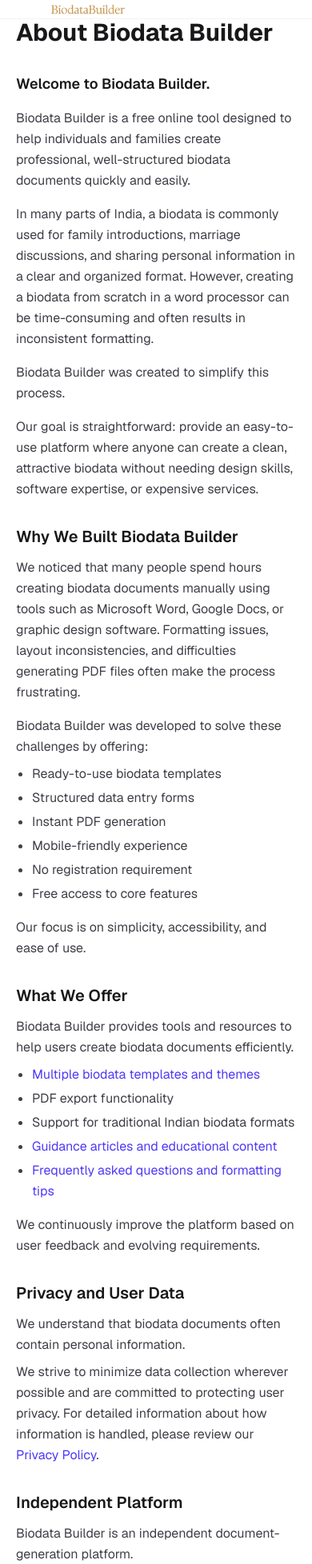
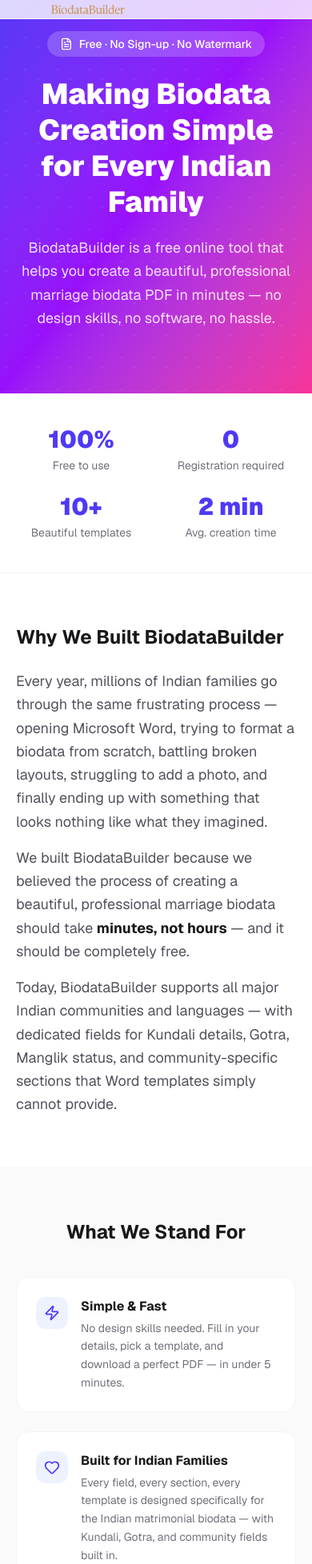
Before and after one commit to biodatabuilderapp-rajank/biodata, a Next.js app: page /about-us in a window 390 px wide. Shown: the part 41-1997 px from the top of the page at 80% size. Built offline with nearby package versions, Linux system fonts and the light colour scheme.

Commit message:
Design: Redesign About Us and Contact Us with premium visual layout

```diff
--- a/src/app/about-us/page.tsx
+++ b/src/app/about-us/page.tsx
@@ -1,98 +1,165 @@
 import Link from "next/link";
 import SiteNav from "@/components/SiteNav";
 import SiteFooter from "@/components/SiteFooter";
+import { FileText, Heart, Zap, Shield, Users, MoveRight } from "lucide-react";
 import type { Metadata } from "next";
 
 export const metadata: Metadata = {
   title: "About Us — BiodataBuilder.in",
-    description: "Learn more about Biodata Builder, a free online tool designed to help individuals and families create professional biodata documents quickly and easily.",
+  description: "Learn more about BiodataBuilder — a free online tool designed to help Indian families create beautiful, professional marriage biodata PDFs in minutes.",
   alternates: { canonical: "https://biodatabuilder.in/about-us" },
   openGraph: {
     title: "About Us — BiodataBuilder.in",
-    description: "Learn more about Biodata Builder, a free online tool designed to help individuals and families create professional biodata documents quickly and easily.",
+    description: "Learn more about BiodataBuilder — a free online tool for creating beautiful marriage biodata PDFs in minutes.",
     url: "https://biodatabuilder.in/about-us",
   },
 };
+
+const stats = [
+  { value: "100%", label: "Free to use" },
+  { value: "0", label: "Registration required" },
+  { value: "10+", label: "Beautiful templates" },
+  { value: "2 min", label: "Avg. creation time" },
+];
+
+const values = [
+  {
+    icon: Zap,
+    title: "Simple & Fast",
+    desc: "No design skills needed. Fill in your details, pick a template, and download a perfect PDF — in under 5 minutes.",
+  },
+  {
+    icon: Heart,
+    title: "Built for Indian Families",
+    desc: "Every field, every section, every template is designed specifically for the Indian matrimonial biodata — with Kundali, Gotra, and community fields built in.",
+  },
+  {
+    icon: Shield,
+    title: "Private by Design",
+    desc: "We don't store your personal data on our servers. Your biodata is generated in your browser and downloaded directly to your device.",
+  },
+  {
+    icon: Users,
+    title: "For Everyone",
+    desc: "Whether your family is Hindu, Muslim, Christian, Jain — whether you speak Hindi, Marathi, Gujarati, Tamil or Telugu — BiodataBuilder is made for you.",
+  },
+];
 
 export default function AboutUs() {
   return (
     <div className="min-h-screen bg-white dark:bg-zinc-950 font-sans">
       <SiteNav />
 
-            <main className="max-w-3xl mx-auto px-5 py-16">
-                <h1 className="text-3xl font-bold text-zinc-900 dark:text-white mb-8">About Biodata Builder</h1>
-
-                <div className="prose prose-zinc dark:prose-invert max-w-none space-y-8 text-zinc-700 dark:text-zinc-300 leading-relaxed">
-                    <section>
-                        <p className="font-semibold text-lg text-zinc-900 dark:text-white mb-4">Welcome to Biodata Builder.</p>
-                        <p>Biodata Builder is a free online tool designed to help individuals and families create professional, well-structured biodata documents quickly and easily.</p>
-                        <p className="mt-4">In many parts of India, a biodata is commonly used for family introductions, marriage discussions, and sharing personal information in a clear and organized format. However, creating a biodata from scratch in a word processor can be time-consuming and often results in inconsistent formatting.</p>
-                        <p className="mt-4">Biodata Builder was created to simplify this process.</p>
-                        <p className="mt-4">Our goal is straightforward: provide an easy-to-use platform where anyone can create a clean, attractive biodata without needing design skills, software expertise, or expensive services.</p>
+      <main>
+        {/* HERO */}
+        <section className="relative bg-gradient-to-br from-indigo-600 via-purple-600 to-pink-500 text-white py-20 px-5 overflow-hidden">
+          <div className="absolute inset-0 opacity-10 pointer-events-none" style={{ backgroundImage: "radial-gradient(circle at 20% 50%, white 1px, transparent 1px), radial-gradient(circle at 80% 20%, white 1px, transparent 1px)", backgroundSize: "40px 40px" }} />
+          <div className="max-w-3xl mx-auto text-center relative">
+            <div className="inline-flex items-center gap-2 bg-white/20 backdrop-blur px-4 py-1.5 rounded-full text-sm font-medium mb-6">
+              <FileText className="w-4 h-4" /> Free · No Sign-up · No Watermark
+            </div>
+            <h1 className="text-4xl sm:text-5xl font-black mb-5 leading-tight">
+              Making Biodata Creation Simple<br />for Every Indian Family
+            </h1>
+            <p className="text-lg sm:text-xl text-white/85 leading-relaxed max-w-2xl mx-auto">
+              BiodataBuilder is a free online tool that helps you create a beautiful, professional marriage biodata PDF in minutes — no design skills, no software, no hassle.
+            </p>
+          </div>
         </section>
 
-                    <section>
-                        <h2 className="text-xl font-semibold text-zinc-900 dark:text-white mb-3">Why We Built Biodata Builder</h2>
-                        <p>We noticed that many people spend hours creating biodata documents manually using tools such as Microsoft Word, Google Docs, or graphic design software. Formatting issues, layout inconsistencies, and difficulties generating PDF files often make the process frustrating.</p>
-                        <p className="mt-4">Biodata Builder was developed to solve these challenges by offering:</p>
-                        <ul className="list-disc pl-5 mt-2 space-y-1">
-                            <li>Ready-to-use biodata templates</li>
-                            <li>Structured data entry forms</li>
-                            <li>Instant PDF generation</li>
-                            <li>Mobile-friendly experience</li>
-                            <li>No registration requirement</li>
-                            <li>Free access to core features</li>
-                        </ul>
-                        <p className="mt-4">Our focus is on simplicity, accessibility, and ease of use.</p>
+        {/* STATS */}
+        <section className="border-b border-zinc-100 dark:border-zinc-800">
+          <div className="max-w-3xl mx-auto px-5 py-10 grid grid-cols-2 sm:grid-cols-4 gap-6 text-center">
+            {stats.map((s) => (
+              <div key={s.label}>
+                <p className="text-3xl font-black text-indigo-600 dark:text-indigo-400 mb-1">{s.value}</p>
+                <p className="text-sm text-zinc-500 dark:text-zinc-400">{s.label}</p>
+              </div>
+            ))}
+          </div>
         </section>
 
-                    <section>
-                        <h2 className="text-xl font-semibold text-zinc-900 dark:text-white mb-3">What We Offer</h2>
-                        <p>Biodata Builder provides tools and resources to help users create biodata documents efficiently.</p>
-                        <ul className="list-disc pl-5 mt-2 space-y-1">
-                            <li><Link href="/create" className="text-indigo-600 hover:underline">Multiple biodata templates and themes</Link></li>
-                            <li>PDF export functionality</li>
-                            <li>Support for traditional Indian biodata formats</li>
-                            <li><Link href="/articles" className="text-indigo-600 hover:underline">Guidance articles and educational content</Link></li>
-                            <li><Link href="/faq" className="text-indigo-600 hover:underline">Frequently asked questions and formatting tips</Link></li>
-                        </ul>
-                        <p className="mt-4">We continuously improve the platform based on user feedback and evolving requirements.</p>
+        {/* OUR STORY */}
+        <section className="max-w-3xl mx-auto px-5 py-16">
+          <h2 className="text-2xl sm:text-3xl font-bold text-zinc-900 dark:text-white mb-6">Why We Built BiodataBuilder</h2>
+          <div className="space-y-4 text-zinc-600 dark:text-zinc-300 leading-relaxed text-lg">
+            <p>
+              Every year, millions of Indian families go through the same frustrating process — opening Microsoft Word, trying to format a biodata from scratch, battling broken layouts, struggling to add a photo, and finally ending up with something that looks nothing like what they imagined.
+            </p>
+            <p>
+              We built BiodataBuilder because we believed the process of creating a beautiful, professional marriage biodata should take <strong className="text-zinc-900 dark:text-white">minutes, not hours</strong> — and it should be completely free.
+            </p>
+            <p>
+              Today, BiodataBuilder supports all major Indian communities and languages — with dedicated fields for Kundali details, Gotra, Manglik status, and community-specific sections that Word templates simply cannot provide.
+            </p>
+          </div>
         </section>
 
-                    <section>
-                        <h2 className="text-xl font-semibold text-zinc-900 dark:text-white mb-3">Privacy and User Data</h2>
-                        <p>We understand that biodata documents often contain personal information.</p>
-                        <p className="mt-2">We strive to minimize data collection wherever possible and are committed to protecting user privacy. For detailed information about how information is handled, please review our <Link href="/privacy-policy" className="text-indigo-600 hover:underline">Privacy Policy</Link>.</p>
+        {/* VALUES */}
+        <section className="bg-zinc-50 dark:bg-zinc-900/50 border-y border-zinc-100 dark:border-zinc-800 py-16 px-5">
+          <div className="max-w-3xl mx-auto">
+            <h2 className="text-2xl sm:text-3xl font-bold text-zinc-900 dark:text-white mb-10 text-center">What We Stand For</h2>
+            <div className="grid grid-cols-1 sm:grid-cols-2 gap-6">
+              {values.map((v) => (
+                <div key={v.title} className="bg-white dark:bg-zinc-900 rounded-2xl p-6 border border-zinc-100 dark:border-zinc-800 flex gap-4">
+                  <div className="flex-shrink-0 w-10 h-10 rounded-xl bg-indigo-50 dark:bg-indigo-950/50 flex items-center justify-center">
+                    <v.icon className="w-5 h-5 text-indigo-600 dark:text-indigo-400" />
+                  </div>
+                  <div>
+                    <h3 className="font-bold text-zinc-900 dark:text-white mb-1">{v.title}</h3>
+                    <p className="text-sm text-zinc-500 dark:text-zinc-400 leading-relaxed">{v.desc}</p>
+                  </div>
+                </div>
+              ))}
+            </div>
+          </div>
         </section>
 
-                    <section>
-                        <h2 className="text-xl font-semibold text-zinc-900 dark:text-white mb-3">Independent Platform</h2>
-                        <p>Biodata Builder is an independent document-generation platform.</p>
-                        <p className="mt-2">We do not operate a matrimonial service, matchmaking platform, dating service, or marriage bureau.</p>
-                        <p className="mt-2">We do not arrange marriages, facilitate introductions, verify user identities, or participate in any matchmaking activities.</p>
-                        <p className="mt-2">The platform is solely intended to help users create biodata documents for personal use.</p>
+        {/* WHAT WE ARE NOT */}
+        <section className="max-w-3xl mx-auto px-5 py-16">
+          <div className="bg-amber-50 dark:bg-amber-950/20 border border-amber-100 dark:border-amber-900/40 rounded-2xl p-6 sm:p-8">
+            <h2 className="text-xl font-bold text-amber-900 dark:text-amber-100 mb-3">We Are a Document Tool — Not a Matrimonial Service</h2>
+            <p className="text-amber-800 dark:text-amber-200 leading-relaxed">
+              BiodataBuilder is purely a document-generation platform. We do not operate a matrimonial service, matchmaking platform, dating service, or marriage bureau. We do not arrange marriages, facilitate introductions, verify user identities, or participate in any matchmaking activities. The platform is solely intended to help users create biodata documents for personal use.
+            </p>
+          </div>
         </section>
 
-                    <section>
-                        <h2 className="text-xl font-semibold text-zinc-900 dark:text-white mb-3">Our Mission</h2>
-                        <p>Our mission is to make biodata creation simple, accessible, and professional for everyone.</p>
-                        <p className="mt-2">Whether you are preparing a biodata for marriage discussions, family introductions, or personal documentation, we aim to provide a fast and reliable solution that saves time and effort.</p>
+        {/* PRIVACY */}
+        <section className="bg-zinc-50 dark:bg-zinc-900/50 border-t border-zinc-100 dark:border-zinc-800 py-16 px-5">
+          <div className="max-w-3xl mx-auto">
+            <h2 className="text-2xl sm:text-3xl font-bold text-zinc-900 dark:text-white mb-4">Privacy & Your Data</h2>
+            <p className="text-zinc-600 dark:text-zinc-300 leading-relaxed text-lg mb-4">
+              We understand that a marriage biodata contains highly personal information. BiodataBuilder is designed to minimise data collection — your biodata is generated in your browser and downloaded directly to your device. We do not sell or share your information with third parties.
+            </p>
+            <Link href="/privacy-policy" className="text-indigo-600 dark:text-indigo-400 font-medium hover:underline">
+              Read our full Privacy Policy →
+            </Link>
+          </div>
         </section>
 
-                    <section>
-                        <h2 className="text-xl font-semibold text-zinc-900 dark:text-white mb-3">Contact Us</h2>
-                        <p>If you have questions, suggestions, feedback, or encounter any issues while using the website, we would love to hear from you. Visit our <Link href="/contact-us" className="text-indigo-600 hover:underline">Contact Us page</Link> for more details.</p>
-                        <p className="mt-2 text-zinc-900 dark:text-white"><strong>Email:</strong> <a href="mailto:biodatabuilderapp@gmail.com" className="text-indigo-600 hover:underline">biodatabuilderapp@gmail.com</a></p>
-                        <p className="mt-4">We typically respond to inquiries within 2–5 business days.</p>
+        {/* CONTACT + CTA */}
+        <section className="max-w-3xl mx-auto px-5 py-16">
+          <div className="grid grid-cols-1 sm:grid-cols-2 gap-6">
+            <div className="bg-white dark:bg-zinc-900 rounded-2xl p-6 border border-zinc-200 dark:border-zinc-800">
+              <h2 className="text-lg font-bold text-zinc-900 dark:text-white mb-2">Get in Touch</h2>
+              <p className="text-zinc-500 dark:text-zinc-400 text-sm mb-4">Have feedback, a suggestion, or found a bug? We&apos;d love to hear from you.</p>
+              <a href="mailto:biodatabuilderapp@gmail.com" className="text-indigo-600 dark:text-indigo-400 font-medium hover:underline break-all">
+                biodatabuilderapp@gmail.com
+              </a>
+              <p className="text-xs text-zinc-400 mt-2">We respond within 2–5 business days.</p>
+            </div>
+            <div className="bg-gradient-to-br from-indigo-600 to-purple-600 rounded-2xl p-6 text-white flex flex-col justify-between">
+              <div>
+                <h2 className="text-lg font-bold mb-2">Ready to create your biodata?</h2>
+                <p className="text-white/80 text-sm mb-6">Free, no sign-up, beautiful PDF in minutes.</p>
+              </div>
+              <Link href="/create" className="inline-flex items-center gap-2 bg-white text-indigo-700 font-bold px-5 py-2.5 rounded-full hover:bg-indigo-50 transition self-start text-sm">
+                Create Biodata <MoveRight className="w-4 h-4" />
+              </Link>
+            </div>
+          </div>
         </section>
-
-                    <section>
-                        <h2 className="text-xl font-semibold text-zinc-900 dark:text-white mb-3">Disclaimer</h2>
-                        <p>While we make every effort to ensure the platform functions correctly, users are responsible for reviewing and verifying all information before sharing or printing their biodata documents.</p>
-                        <p className="mt-2">Biodata Builder is provided on an "as is" basis without guarantees regarding suitability for any specific purpose.</p>
-                        <p className="mt-4 font-semibold text-zinc-900 dark:text-white">Thank you for using Biodata Builder.</p>
-                    </section>
-                </div>
       </main>
 
       <SiteFooter />
```
Also changed, not shown: src/app/contact-us/page.tsx (+72 -51 lines). Lines whose indentation alone changed are shown as unchanged.
